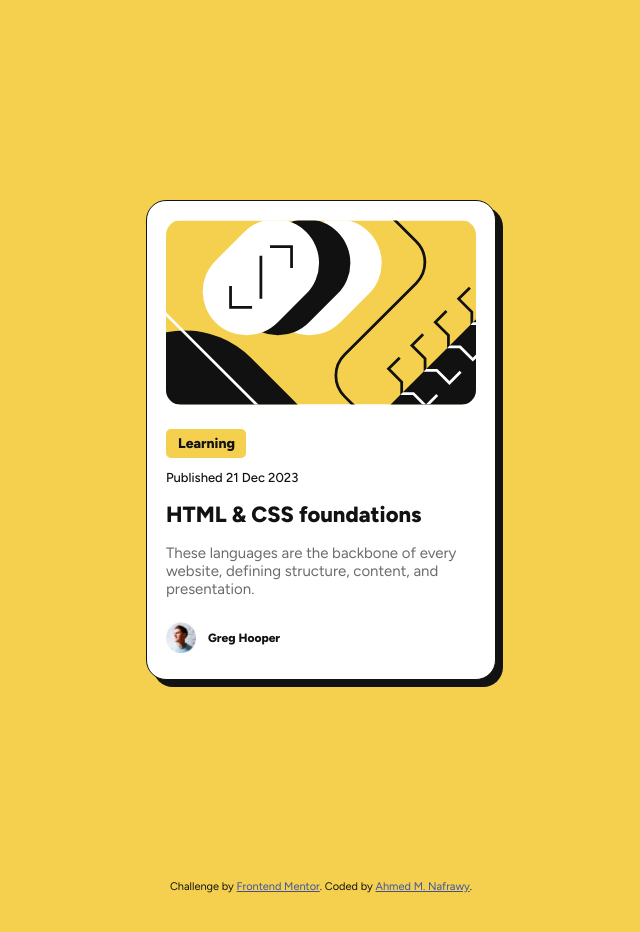
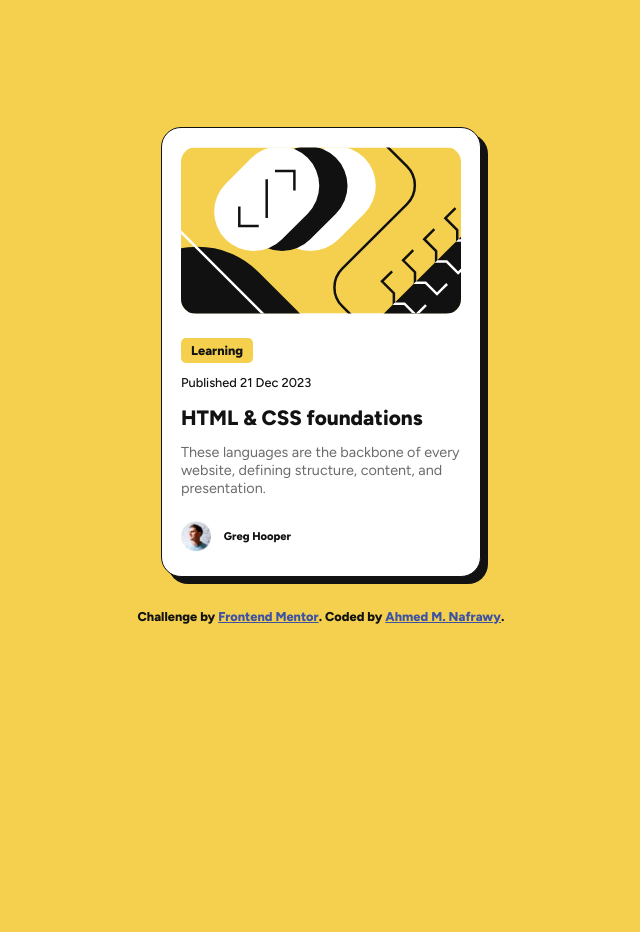
Before and after one commit to Ahmed-Nafrawy/responsive-blog-card, a plain HTML site: page index.html in a window 1280 px wide. Shown: the whole page, without its empty margins (319-959 px from the left). After the commit the page ends 800 px from the top, so only its background shows below. Drawn offline with Linux system fonts and the light colour scheme; a web font is replaced by a local one.

Commit message:
Add files via upload

```diff
--- a/index.html
+++ b/index.html
@@ -15,17 +15,20 @@
     <title>Frontend Mentor | Blog preview card</title>
   </head>
   <body>
-    <main class="blog-card">
+    <main>
+      <div class="blog-card">
         <img
           class="card-img"
           src="./assets/images/illustration-article.svg"
           alt="Blog card image"
         />
-      <h1 class="heading">Learning</h1>
+        <p class="heading">Learning</p>
 
-      <p class="published">Published 21 Dec 2023</p>
+        <p class="published">
+          Published <time datetime="2023-12-21">21 Dec 2023</time>
+        </p>
 
-      <h2 class="card-text">HTML & CSS foundations</h2>
+        <h2 class="card-text"><a href="#">HTML & CSS foundations</a></h2>
 
         <p class="info">
           These languages are the backbone of every website, defining structure,
@@ -36,17 +39,20 @@
           <img
             class="author-img"
             src="./assets/images/image-avatar.webp"
-          alt="Author image"
+            alt="Author"
           />
-        <h2 class="author-name">Greg Hooper</h3>
+          <p class="author-name">Greg Hooper</p>
+        </div>
       </div>
     </main>
 
-    <div class="attribution">
+    <footer class="attribution">
+      <p>
         Challenge by
         <a href="https://www.frontendmentor.io?ref=challenge" target="_blank"
           >Frontend Mentor</a
         >. Coded by <a href="#">Ahmed M. Nafrawy</a>.
-    </div>
+      </p>
+    </footer>
   </body>
 </html>
--- a/style.css
+++ b/style.css
@@ -7,23 +7,29 @@
 }
 
 body {
-  max-width: 1440px;
   font-family: "Figtree", sans-serif;
   background-color: hsl(47, 88%, 63%);
   color: hsl(0, 0%, 7%);
+  padding: 16px;
+
+  display: flex;
+  flex-direction: column;
+  justify-content: center;
+  align-items: center;
+  min-height: 100svh;
+  gap: 2rem;
 }
 .blog-card {
   background-color: hsl(0, 0%, 100%);
-  margin: 200px auto;
-  width: 350px;
-  height: 480px;
+  max-width: 20rem;
+  height: 450px;
 
   display: flex;
   flex-direction: column;
   gap: 12px;
   padding: 19px;
   border-radius: 20px;
-  border: 1px solid;
+  border: 1px solid hsl(0, 0%, 7%);
   box-shadow: 7px 7px;
 }
 
@@ -33,34 +39,45 @@ body {
 }
 
 .heading {
-  width: 80px;
-  font-size: 14px;
+  width: fit-content;
+  font-size: 0.8rem;
   background-color: hsl(47, 88%, 63%);
-  padding: 6px 12px;
+  padding: 5px 10px;
   margin-top: 12px;
   font-weight: 800;
   border-radius: 5px;
 }
 
+.heading:hover,
+.heading:active {
+  color: hsl(0, 0%, 100%);
+  background-color: hsl(0, 0%, 7%);
+  cursor: pointer;
+}
+
 .published {
-  font-size: 13px;
+  font-size: 0.8rem;
   font-weight: 500;
   color: hsl(0, 0%, 7%);
 }
 
-h2 {
-  font-size: 22px;
+h2 a:link,
+h2 a:visited {
+  font-size: 1.3rem;
   font-weight: 800;
   margin: 4px 0;
+  text-decoration: none;
+  color: hsl(0, 0%, 7%);
 }
 
-.card-text:hover {
+.card-text a:hover,
+.card-text a:active {
   color: hsl(47, 88%, 63%);
   cursor: pointer;
 }
 
 .info {
-  font-size: 15px;
+  font-size: 0.9rem;
   color: hsl(0, 0%, 42%);
   margin-bottom: 12px;
 }
@@ -68,7 +85,7 @@ h2 {
 .created-by {
   display: flex;
   align-items: center;
-  gap: 12px;
+  gap: 0.8rem;
 }
 
 .author-img {
@@ -77,45 +94,16 @@ h2 {
 }
 
 .author-name {
-  font-size: 12px;
+  font-size: 0.7rem;
   font-weight: 800;
 }
 
 .attribution {
-  font-size: 11px;
+  font-size: 0.8rem;
   text-align: center;
   margin: 0 auto 50px;
+  font-weight: 800;
 }
 .attribution a {
   color: hsl(228, 45%, 44%);
 }
-
-@media (max-width: 375px) {
-  .blog-card {
-    width: 300px;
-    height: 430px;
-  }
-
-  .heading {
-    width: 70px;
-    font-size: 12px;
-  }
-
-  .card-img {
-    width: 260px;
-    height: auto;
-    border-radius: 10px;
-  }
-
-  .published {
-    font-size: 12px;
-  }
-
-  h2 {
-    font-size: 18.5px;
-  }
-
-  .info {
-    font-size: 13px;
-  }
-}
```
Lines whose indentation alone changed are shown as unchanged.
